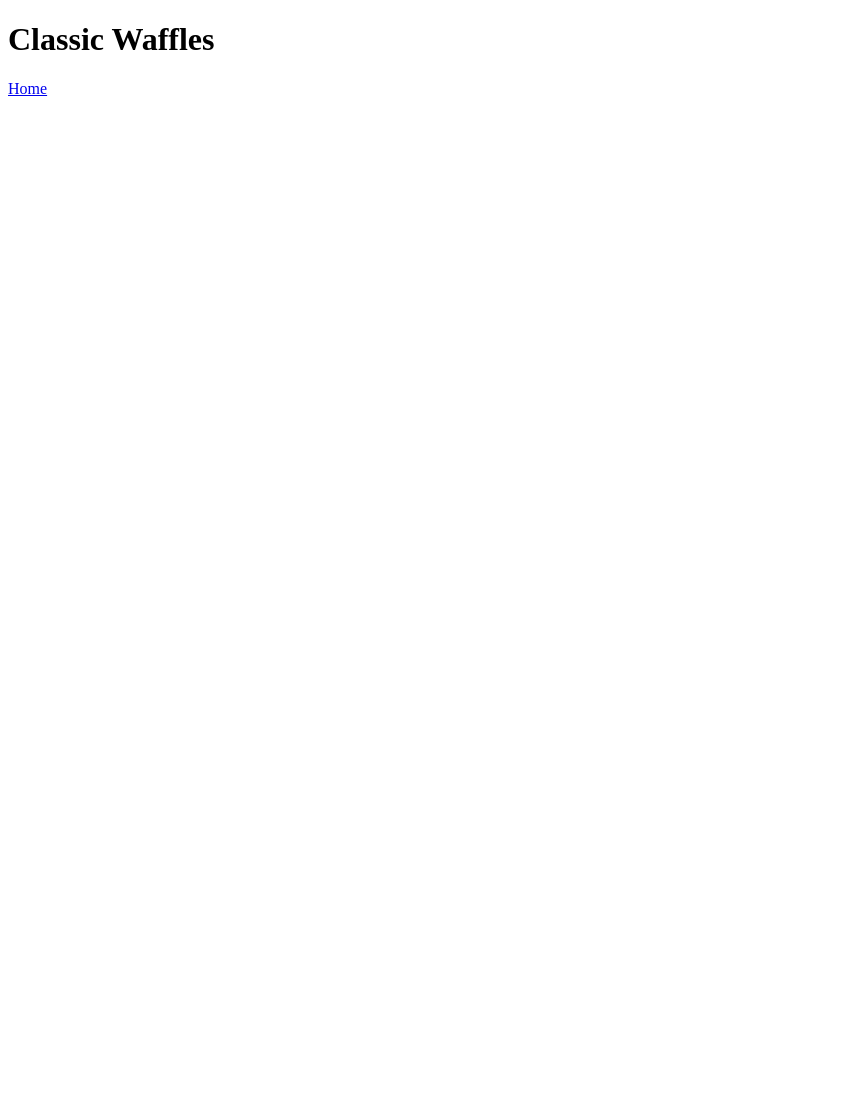
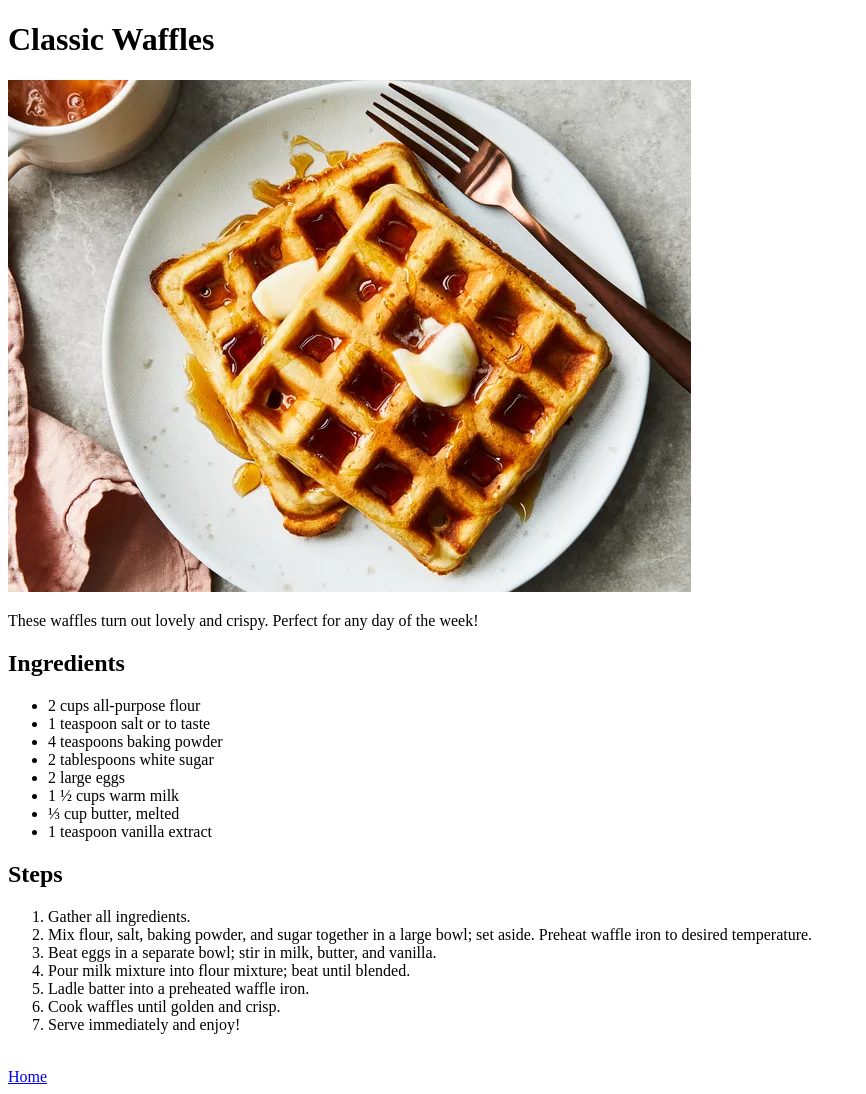
Before and after one commit to yamil1nico/odin-recipes-2026, a plain HTML site: page recipes/classic-waffles.html in a window 1280 px wide. Shown: the whole page, without its empty margins (0-866 px from the left). Before the commit the page ends 800 px from the top, so only its background shows below. Drawn offline with Linux system fonts and the light colour scheme.

Commit message:
Waffle recipe finished

```diff
--- a/recipes/classic-waffles.html
+++ b/recipes/classic-waffles.html
@@ -7,6 +7,31 @@
 </head>
 <body>
     <h1>Classic Waffles</h1>
+    <img src="../images/classic-waffles.jpg">
+    <p>These waffles turn out lovely and crispy. Perfect for any day of the week!</p>
+        <h2>Ingredients</h2>
+        <ul>
+            <li>2 cups all-purpose flour</li>
+            <li>1 teaspoon salt or to taste</li>
+            <li>4 teaspoons baking powder</li>
+            <li>2 tablespoons white sugar</li>
+            <li>2 large eggs</li>
+            <li>1 ½ cups warm milk</li>
+            <li>⅓ cup butter, melted</li>
+            <li>1 teaspoon vanilla extract</li>
+        </ul>
+        <h2>Steps</h2>
+        <ol>
+            <li>Gather all ingredients.</li>
+            <li>Mix flour, salt, baking powder, and sugar together in a large bowl; set aside. Preheat waffle iron to desired temperature.</li>
+            <li>Beat eggs in a separate bowl; stir in milk, butter, and vanilla.</li>
+            <li>Pour milk mixture into flour mixture; beat until blended.</li>
+            <li>Ladle batter into a preheated waffle iron.</li>
+            <li>Cook waffles until golden and crisp.</li>
+            <li>Serve immediately and enjoy!</li>
+        </ol>
+    <br>
     <a href="../index.html">Home</a>
+
 </body>
 </html>
```
